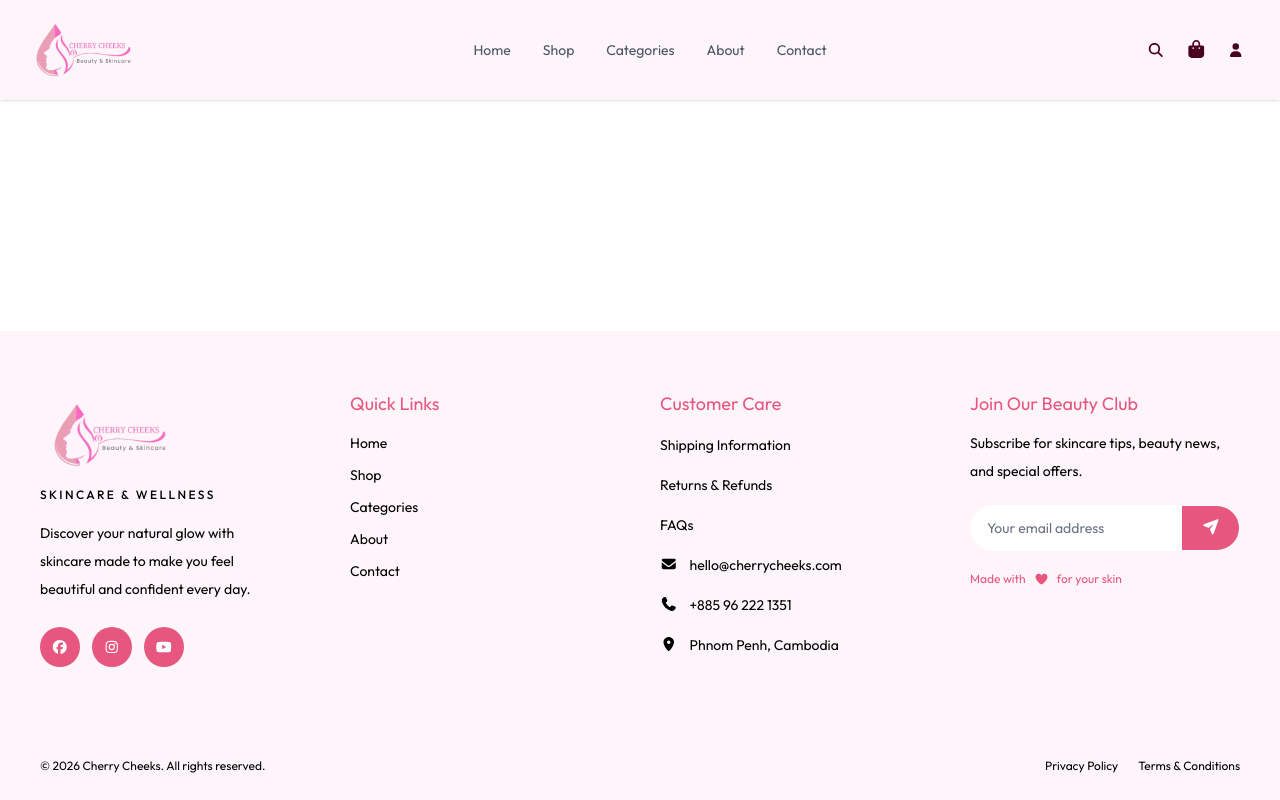
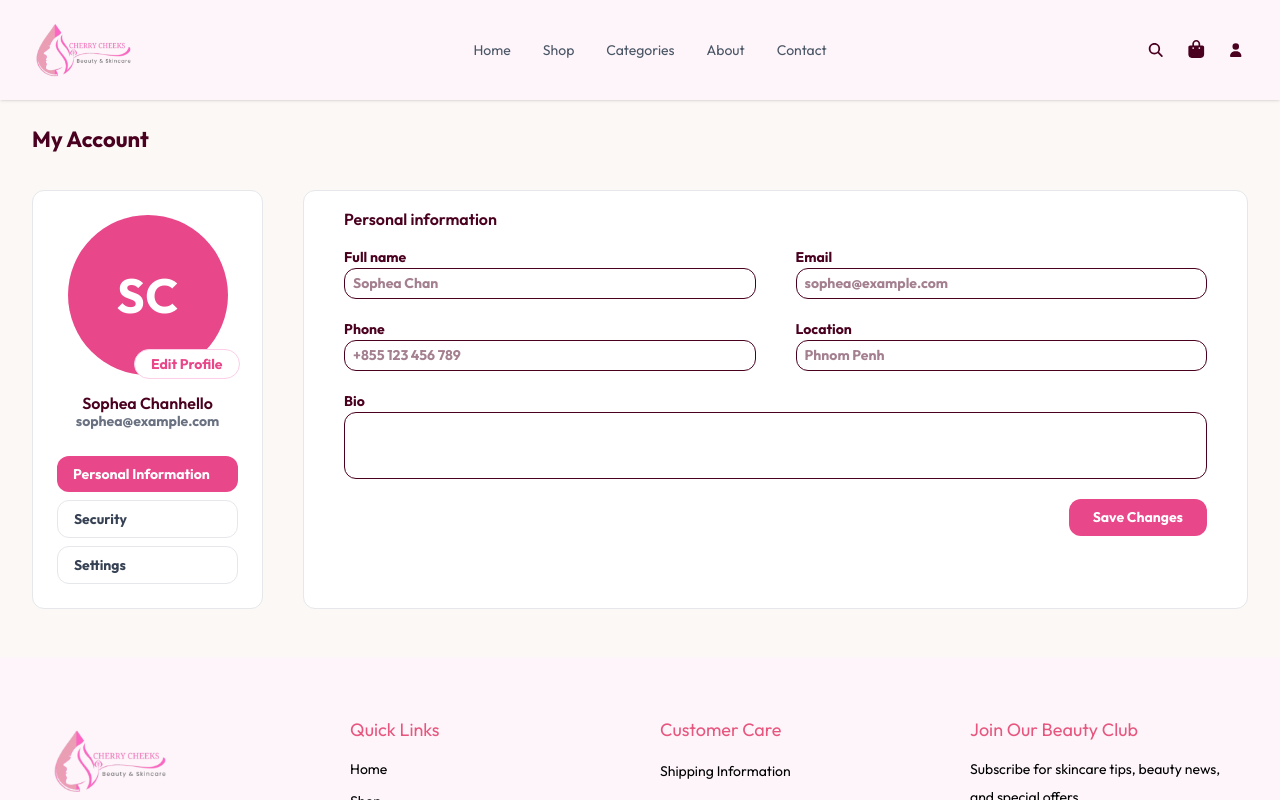
Before and after one commit to Seyhaz-Dev/Cherry-Cheeks-Cosmetics, a React (Vite) app: page /profile in a window 1280 px wide. Shown: the top 800 px of the page. Built offline with nearby package versions, Linux system fonts and the light colour scheme.

Commit message:
don pro-file page

```diff
--- a/src/App.jsx
+++ b/src/App.jsx
@@ -18,6 +18,7 @@ import Register from './pages/auth/Register'
 import Login from './pages/auth/Login'
 import OrderConfirmation from './pages/OrderConfirmation'
 import OrderFail from './pages/OrderFail'
+import ProFile from './pages/ProFile'
 
 function AppLayout() {
   const location = useLocation()
@@ -46,6 +47,7 @@ function AppLayout() {
           <Route path="/register" element={<Register />} />
           <Route path="/login" element={<Login />} />
           <Route path="/orderFail" element={<OrderFail />} />
+          <Route path='profile' element={<ProFile/>}/>
         </Routes>
       </main>
 
--- /dev/null
+++ b/src/pages/ProFile.jsx
@@ -0,0 +1,182 @@
+import { useState } from "react";
+
+function ProFile() {
+  const [activeTab, setActiveTab] = useState("personal");
+
+  return (
+    <section className="bg-[#fbf8f5] font-bold">
+      <div className="mx-auto flex w-full max-w-7xl flex-col gap-6 px-4 py-8 sm:px-6 sm:py-10 lg:gap-10 lg:px-8 lg:py-12">
+        <h2>My Account</h2>
+
+        <div className="flex flex-col lg:flex-row justify-between gap-6 lg:gap-10">
+          <div className="flex w-full lg:w-72 flex-col items-center rounded-xl border border-gray-200 p-6 bg-white">
+            <div className="relative h-40 w-40">
+              <div className="flex h-full w-full items-center justify-center rounded-full bg-[#e8478a] text-5xl text-white">
+                SC
+              </div>
+              <button className="absolute -bottom-1 -right-3 rounded-full border border-pink-200 bg-white px-4 py-1 text-sm text-[#e8478a]">
+                Edit Profile
+              </button>
+            </div>
+
+            <div className="mt-5 flex flex-col text-center">
+              <h4>Sophea Chanhello</h4>
+              <p className="text-gray-500">sophea@example.com</p>
+            </div>
+
+            <div className="mt-6 flex w-full flex-col gap-2">
+              <button
+                onClick={() => setActiveTab("personal")}
+                className={`w-full rounded-xl px-4 py-2 text-left text-sm ${
+                  activeTab === "personal"
+                    ? "bg-[#e8478a] text-white"
+                    : "border border-gray-200 bg-white text-gray-700"
+                }`}
+              >
+                Personal Information
+              </button>
+              <button
+                onClick={() => setActiveTab("security")}
+                className={`w-full rounded-xl px-4 py-2 text-left text-sm ${
+                  activeTab === "security"
+                    ? "bg-[#e8478a] text-white"
+                    : "border border-gray-200 bg-white text-gray-700"
+                }`}
+              >
+                Security
+              </button>
+              <button
+                onClick={() => setActiveTab("settings")}
+                className={`w-full rounded-xl px-4 py-2 text-left text-sm ${
+                  activeTab === "settings"
+                    ? "bg-[#e8478a] text-white"
+                    : "border border-gray-200 bg-white text-gray-700"
+                }`}
+              >
+                Settings
+              </button>
+            </div>
+          </div>
+
+          {activeTab === "personal" && (
+            <div className="flex flex-col border border-gray-200 rounded-xl w-full py-5 px-4 sm:px-6 lg:px-10 bg-white">
+              <h4>Personal information</h4>
+              <form action="">
+                <div className="flex flex-col sm:flex-row justify-between pt-5 gap-4 sm:gap-6 lg:gap-10 w-full">
+                  <div className="flex flex-col w-full">
+                    <label htmlFor="">Full name</label>
+                    <input type="text" className="border px-2 py-1 rounded-xl w-full" placeholder="Sophea Chan" />
+                  </div>
+                  <div className="flex flex-col w-full">
+                    <label htmlFor="">Email</label>
+                    <input type="text" className="border px-2 py-1 rounded-xl w-full" placeholder="sophea@example.com" />
+                  </div>
+                </div>
+                <div className="flex flex-col sm:flex-row justify-between pt-5 gap-4 sm:gap-6 lg:gap-10 w-full">
+                  <div className="flex flex-col w-full">
+                    <label htmlFor="">Phone</label>
+                    <input type="text" className="border px-2 py-1 rounded-xl w-full" placeholder="+855 123 456 789" />
+                  </div>
+                  <div className="flex flex-col w-full">
+                    <label htmlFor="">Location</label>
+                    <input type="text" className="border px-2 py-1 rounded-xl w-full" placeholder="Phnom Penh" />
+                  </div>
+                </div>
+                <div className="w-full py-5 flex flex-col">
+                  <label htmlFor="">Bio</label>
+                  <input type="text" className="border pb-10 px-2 py-1 rounded-xl" placeholder="" />
+                </div>
+                <div className="flex justify-end">
+                  <button type="button" className="rounded-xl bg-[#e8478a] px-6 py-2 text-white">
+                    Save Changes
+                  </button>
+                </div>
+              </form>
+            </div>
+          )}
+
+          {activeTab === "security" && (
+            <div className="flex flex-col border border-gray-200 rounded-xl w-full py-5 px-4 sm:px-6 lg:px-10 bg-white">
+              <h4>Security</h4>
+              <form action="">
+                <div className="flex flex-col gap-5 pt-5 w-full">
+                  <div className="flex flex-col w-full">
+                    <label htmlFor="">Current Password</label>
+                    <input type="password" className="border px-2 py-1 rounded-xl w-full" placeholder="Enter current password" />
+                  </div>
+                  <div className="flex flex-col w-full">
+                    <label htmlFor="">New Password</label>
+                    <input type="password" className="border px-2 py-1 rounded-xl w-full" placeholder="Enter new password" />
+                  </div>
+                  <div className="flex flex-col w-full">
+                    <label htmlFor="">Confirm New Password</label>
+                    <input type="password" className="border px-2 py-1 rounded-xl w-full" placeholder="Confirm new password" />
+                  </div>
+                </div>
+                <div className="mt-6 flex flex-col sm:flex-row justify-between items-start sm:items-center gap-4">
+                  <div>
+                    <h4 className="mb-1">Two-Factor Authentication</h4>
+                    <p className="text-gray-500 font-normal">Add an extra layer of security to your account</p>
+                  </div>
+                  <button type="button" className="rounded-xl border border-gray-200 px-6 py-2 text-gray-700">
+                    Enable
+                  </button>
+                </div>
+                <div className="flex justify-end mt-6">
+                  <button type="button" className="rounded-xl bg-[#e8478a] px-6 py-2 text-white">
+                    Update Password
+                  </button>
+                </div>
+              </form>
+            </div>
+          )}
+
+          {activeTab === "settings" && (
+            <div className="flex flex-col border border-gray-200 rounded-xl w-full py-5 px-4 sm:px-6 lg:px-10 bg-white">
+              <h4>Settings</h4>
+              <div className="flex flex-col gap-5 pt-5">
+                <div className="flex flex-col sm:flex-row justify-between items-start sm:items-center gap-3 border-b border-gray-200 pb-4">
+                  <div>
+                    <h4 className="mb-1">Email Notifications</h4>
+                    <p className="text-gray-500 font-normal">Receive email updates about your orders</p>
+                  </div>
+                  <label className="relative inline-flex cursor-pointer items-center">
+                    <input type="checkbox" className="peer sr-only" defaultChecked />
+                    <div className="peer h-6 w-11 rounded-full bg-gray-200 after:absolute after:left-[2px] after:top-[2px] after:h-5 after:w-5 after:rounded-full after:border after:border-gray-300 after:bg-white after:transition-all after:content-[''] peer-checked:bg-[#e8478a] peer-checked:after:translate-x-full peer-checked:after:border-white"></div>
+                  </label>
+                </div>
+                <div className="flex flex-col sm:flex-row justify-between items-start sm:items-center gap-3 border-b border-gray-200 pb-4">
+                  <div>
+                    <h4 className="mb-1">SMS Notifications</h4>
+                    <p className="text-gray-500 font-normal">Receive SMS updates about your orders</p>
+                  </div>
+                  <label className="relative inline-flex cursor-pointer items-center">
+                    <input type="checkbox" className="peer sr-only" />
+                    <div className="peer h-6 w-11 rounded-full bg-gray-200 after:absolute after:left-[2px] after:top-[2px] after:h-5 after:w-5 after:rounded-full after:border after:border-gray-300 after:bg-white after:transition-all after:content-[''] peer-checked:bg-[#e8478a] peer-checked:after:translate-x-full peer-checked:after:border-white"></div>
+                  </label>
+                </div>
+                <div className="flex flex-col sm:flex-row justify-between items-start sm:items-center gap-3">
+                  <div>
+                    <h4 className="mb-1">Marketing Emails</h4>
+                    <p className="text-gray-500 font-normal">Receive promotional emails and offers</p>
+                  </div>
+                  <label className="relative inline-flex cursor-pointer items-center">
+                    <input type="checkbox" className="peer sr-only" defaultChecked />
+                    <div className="peer h-6 w-11 rounded-full bg-gray-200 after:absolute after:left-[2px] after:top-[2px] after:h-5 after:w-5 after:rounded-full after:border after:border-gray-300 after:bg-white after:transition-all after:content-[''] peer-checked:bg-[#e8478a] peer-checked:after:translate-x-full peer-checked:after:border-white"></div>
+                  </label>
+                </div>
+                <div className="flex justify-end mt-4">
+                  <button type="button" className="rounded-xl bg-[#e8478a] px-6 py-2 text-white">
+                    Save Settings
+                  </button>
+                </div>
+              </div>
+            </div>
+          )}
+        </div>
+      </div>
+    </section>
+  );
+}
+
+export default ProFile;
```
